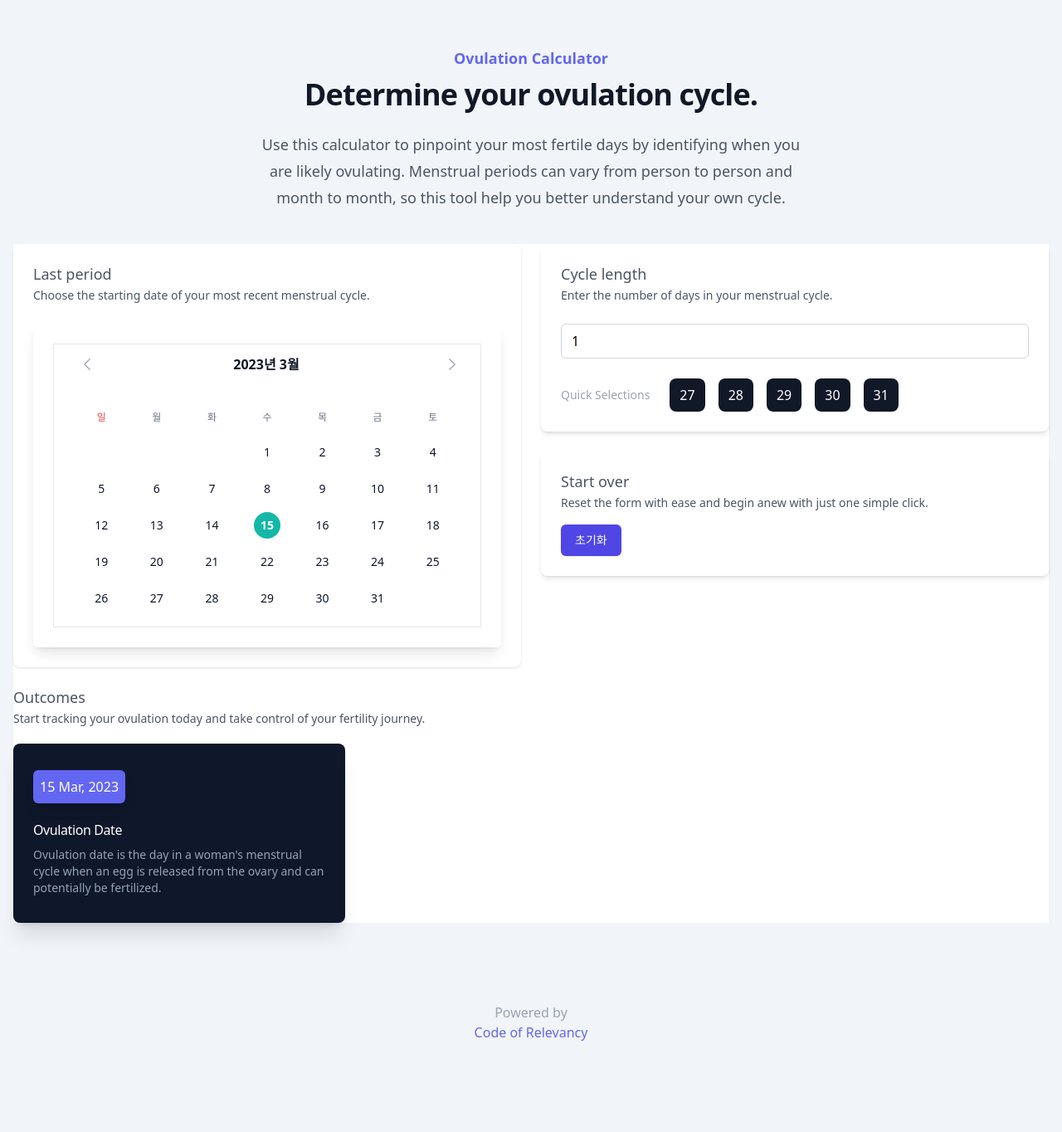
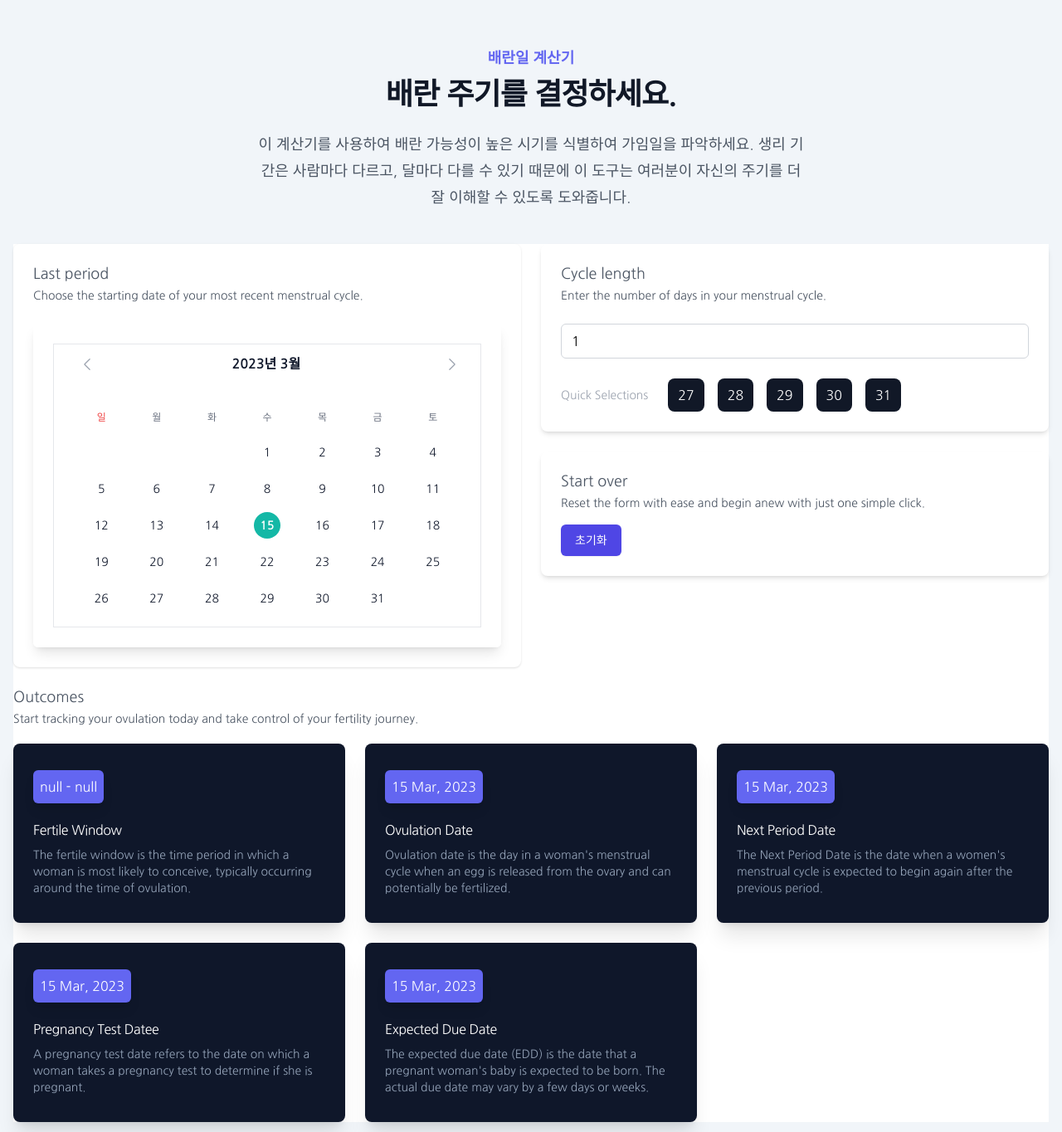
Before and after one commit to min33sky/ovulation-calculator, a Next.js app: page / in a window 1280 px wide. Shown: the part 106-1470 px from the top of the page at 83% size. Built offline with nearby package versions, Linux system fonts and the light colour scheme.

Commit message:
feat: outcome

```diff
--- a/app/layout.tsx
+++ b/app/layout.tsx
@@ -1,3 +1,4 @@
+import { Nanum_Gothic } from 'next/font/google';
 import './globals.css';
 
 export const metadata = {
@@ -15,6 +16,12 @@ export const metadata = {
   },
 };
 
+const nanumGothic = Nanum_Gothic({
+  weight: ['400', '700'],
+  subsets: ['latin'],
+  variable: '--font-nanum-gothic',
+});
+
 export default function RootLayout({
   children,
 }: {
@@ -22,7 +29,11 @@ export default function RootLayout({
 }) {
   return (
     <html lang="en">
-      <body className="min-h-screen bg-slate-100">{children}</body>
+      <body
+        className={`min-h-screen bg-slate-100 ${nanumGothic.variable} font-nanum-gothic`}
+      >
+        {children}
+      </body>
     </html>
   );
 }
--- a/app/page.tsx
+++ b/app/page.tsx
@@ -1,42 +1,28 @@
 'use client';
 
 import Calculator from '@/components/Calculator';
-import Calendar from '@/components/Calendar';
 
 export default function Home() {
   return (
     <main>
       <div className="py-24 sm:py-32 lg:py-40">
         <div className="mx-auto max-w-7xl px-2 lg:px-4">
-          {/* TODO: Hero Section UI */}
           <div className="sm:text-center">
             <h2 className="text-lg font-semibold leading-8 text-indigo-500">
-              Ovulation Calculator
+              배란일 계산기
             </h2>
             <p className="mt-2 text-3xl font-bold tracking-tight text-gray-900 sm:text-4xl">
-              Determine your ovulation cycle.
+              배란 주기를 결정하세요.
             </p>
             <p className="mx-auto mt-6 max-w-2xl text-lg leading-8 text-gray-600">
-              Use this calculator to pinpoint your most fertile days by
-              identifying when you are likely ovulating. Menstrual periods can
-              vary from person to person and month to month, so this tool help
-              you better understand your own cycle.
+              이 계산기를 사용하여 배란 가능성이 높은 시기를 식별하여 가임일을
+              파악하세요. 생리 기간은 사람마다 다르고, 달마다 다를 수 있기
+              때문에 이 도구는 여러분이 자신의 주기를 더 잘 이해할 수 있도록
+              도와줍니다.
             </p>
           </div>
 
           <Calculator />
-
-          <div className="mt-20 py-4 text-center">
-            <p className="text-gray-400">Powered by</p>
-            <a
-              href="https://linktr.ee/codeofrelevancy?utm_source=weather-app&utm_medium=cpc&utm_campaign=promotion"
-              className="font-medium text-indigo-500"
-              target="_blank"
-              rel="noreferrer"
-            >
-              Code of Relevancy
-            </a>
-          </div>
         </div>
       </div>
     </main>
--- a/components/Calculator.tsx
+++ b/components/Calculator.tsx
@@ -4,7 +4,7 @@ import Calendar from './Calendar';
 import CycleLength from './CycleLength';
 import Headline from './Headline';
 import Input from './Input';
-import Outcome from './Outcome';
+import Outcomes from './Outcomes';
 
 export default function Calculator() {
   return (
@@ -66,7 +66,7 @@ export default function Calculator() {
 
         <div className="mt-6">
           {/* TODO: lastPeriod && cycleLength가 True여야 보여주기 */}
-          <Outcome
+          <Outcomes
             fertileWindow={[]}
             expectedDueDate={null}
             nextPeriod={null}
--- a/components/Outcome.tsx
+++ /dev/null
@@ -1,38 +0,0 @@
-import { PUBLIC_DATE_FORMAT } from '@/app/constants';
-import { toFormatted } from '@/utils';
-import React from 'react';
-import Card from './Card';
-import Headline from './Headline';
-
-interface Props {
-  fertileWindow: Date[];
-  ovulationDate: Date | null;
-  nextPeriod: Date | null;
-  pregnancyTestDay: Date | null;
-  expectedDueDate: Date | null;
-}
-
-export default function Outcome({
-  fertileWindow,
-  ovulationDate,
-  nextPeriod,
-  pregnancyTestDay,
-  expectedDueDate,
-}: Props) {
-  return (
-    <>
-      <Headline
-        primary="Outcomes"
-        secondary="Start tracking your ovulation today and take control of your fertility journey."
-      />
-
-      <div className="mt-5 grid grid-cols-1 gap-6 md:grid-cols-3">
-        <Card
-          date={toFormatted(Date.now(), PUBLIC_DATE_FORMAT)}
-          title="Ovulation Date"
-          description="Ovulation date is the day in a woman's menstrual cycle when an egg is released from the ovary and can potentially be fertilized."
-        />
-      </div>
-    </>
-  );
-}
--- a/components/Outcomes.tsx
+++ b/components/Outcomes.tsx
@@ -1,3 +1,68 @@
-export default function Outcomes() {
-  return <>{/* TODO: Display Outcomes */}</>;
+import { PUBLIC_DATE_FORMAT } from '@/app/constants';
+import { toFormatted } from '@/utils';
+import React from 'react';
+import Card from './Card';
+import Headline from './Headline';
+
+interface Props {
+  fertileWindow: [Date, Date];
+  ovulationDate: Date | null;
+  nextPeriod: Date | null;
+  pregnancyTestDay: Date | null;
+  expectedDueDate: Date | null;
 }
+
+/**
+ * 결과 뷰어 컴포넌트
+ */
+export default function Outcomes({
+  fertileWindow,
+  ovulationDate,
+  nextPeriod,
+  pregnancyTestDay,
+  expectedDueDate,
+}: Props) {
+  return (
+    <>
+      <Headline
+        primary="Outcomes"
+        secondary="Start tracking your ovulation today and take control of your fertility journey."
+      />
+
+      <div className="mt-5 grid grid-cols-1 gap-6 md:grid-cols-3">
+        <Card
+          date={`${toFormatted(
+            fertileWindow[0],
+            PUBLIC_DATE_FORMAT,
+          )} - ${toFormatted(fertileWindow[1], PUBLIC_DATE_FORMAT)}`}
+          title="Fertile Window"
+          description="The fertile window is the time period in which a woman is most likely to conceive, typically occurring around the time of ovulation."
+        />
+
+        <Card
+          date={toFormatted(ovulationDate ?? Date.now(), PUBLIC_DATE_FORMAT)}
+          title="Ovulation Date"
+          description="Ovulation date is the day in a woman's menstrual cycle when an egg is released from the ovary and can potentially be fertilized."
+        />
+
+        <Card
+          date={toFormatted(nextPeriod ?? Date.now(), PUBLIC_DATE_FORMAT)}
+          title="Next Period Date"
+          description="The Next Period Date is the date when a women's menstrual cycle is expected to begin again after the previous period."
+        />
+
+        <Card
+          date={toFormatted(pregnancyTestDay ?? Date.now(), PUBLIC_DATE_FORMAT)}
+          title="Pregnancy Test Datee"
+          description="A pregnancy test date refers to the date on which a woman takes a pregnancy test to determine if she is pregnant."
+        />
+
+        <Card
+          date={toFormatted(expectedDueDate ?? Date.now(), PUBLIC_DATE_FORMAT)}
+          title="Expected Due Date"
+          description="The expected due date (EDD) is the date that a pregnant woman's baby is expected to be born. The actual due date may vary by a few days or weeks."
+        />
+      </div>
+    </>
+  );
+}
--- a/tailwind.config.js
+++ b/tailwind.config.js
@@ -9,7 +9,11 @@ module.exports = {
     './src/**/*.{js,ts,jsx,tsx}',
   ],
   theme: {
-    extend: {},
+    extend: {
+      fontFamily: {
+        'nanum-gothic': ['var(--font-nanum-gothic)'],
+      },
+    },
   },
   plugins: [],
 };
--- a/utils.ts
+++ b/utils.ts
@@ -1,4 +1,4 @@
-import { addDays, format, isValid } from 'date-fns';
+import { addDays, addWeeks, format, isValid } from 'date-fns';
 import { DATE_FORMAT } from './app/constants';
 
 /**
@@ -6,17 +6,77 @@ import { DATE_FORMAT } from './app/constants';
  * @param ovulationDate 배란일
  * @returns [가임기 시작일, 가임기 종료일]
  */
-export function calculateFertileWindow(ovulationDate: number) {
+export function calculateFertileWindow(ovulationDate: Date) {
   const fertileWindowStart = addDays(ovulationDate, -5);
   const fertileWindowEnd = addDays(ovulationDate, 1);
 
   return [fertileWindowStart, fertileWindowEnd] as const;
 }
 
-export function toFormatted(date: number, formatString = DATE_FORMAT) {
+/**
+ * 배란일 계산 함수
+ *
+ * - 생리 주기를 28일로 봤을 때(28일마다 생리) 배란은 생리가 있은 날부터 약 2주후에 발생한다.
+ * @reference https://www.yuhan.co.kr/Mobile/Customer/Question/?CateId=222&p=3
+ *
+ * @param lastPeriod 마지막 생리일
+ * @param cycleLength 생리 주기
+ */
+export function calculateOvulationDate(
+  lastPeriod: number,
+  cycleLength: number,
+) {
+  return addDays(lastPeriod, cycleLength - 14);
+}
+
+/**
+ * 다음 생리일 계산 함수
+ * @param lastPeriod 지난 생리일
+ * @param cycleLength 생리 주기
+ */
+export function calculateNextPeriod(lastPeriod: number, cycleLength: number) {
+  return addDays(lastPeriod, cycleLength);
+}
+
+export function calculatePregnancyTestDay(lastPeriod: number) {
+  return addWeeks(lastPeriod, 2);
+}
+
+export function calculateExpectedDueDate(lastPeriod: number) {
+  return addWeeks(lastPeriod, 40);
+}
+
+/**
+ *
+ * @param date
+ * @param formatString
+ * @returns
+ */
+export function toFormatted(date: number | Date, formatString = DATE_FORMAT) {
   if (!isValid(date)) {
     return null;
   }
 
   return format(date, formatString);
 }
+
+/**
+ * 결과 계산 함수
+ * @param lastPeriod 마지막 생리일
+ * @param cycleLength 생리주기
+ */
+export function calculateOutcomes(lastPeriod: number, cycleLength: number) {
+  const ovulationDate = calculateOvulationDate(lastPeriod, cycleLength);
+  const fertileWindow = calculateFertileWindow(ovulationDate);
+  const nextPeriod = calculateNextPeriod(lastPeriod, cycleLength);
+  const pregnancyTestDay = calculatePregnancyTestDay(lastPeriod);
+  const expectedDueDate = calculateExpectedDueDate(lastPeriod);
+
+  return {
+    ovulationDate,
+    fertileWindow,
+    nextPeriod,
+    pregnancyTestDay,
+    expectedDueDate,
+  };
+}
```
